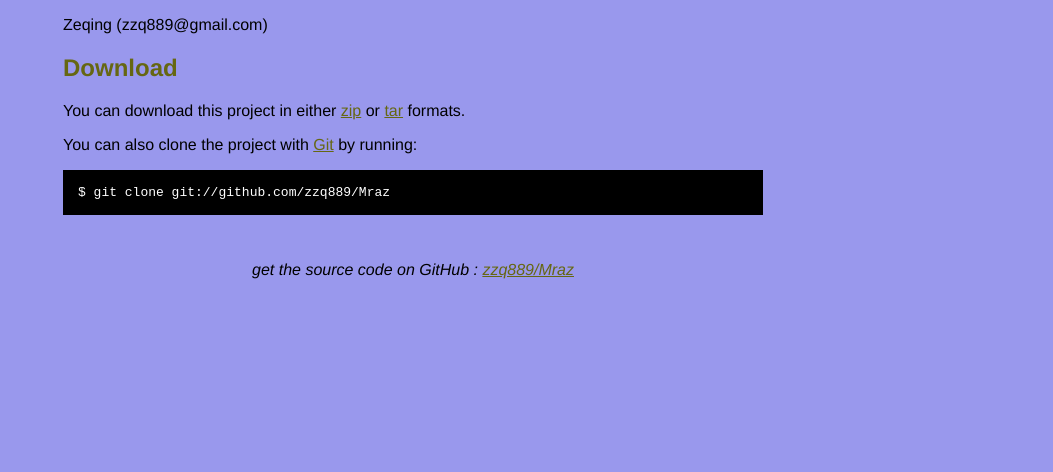
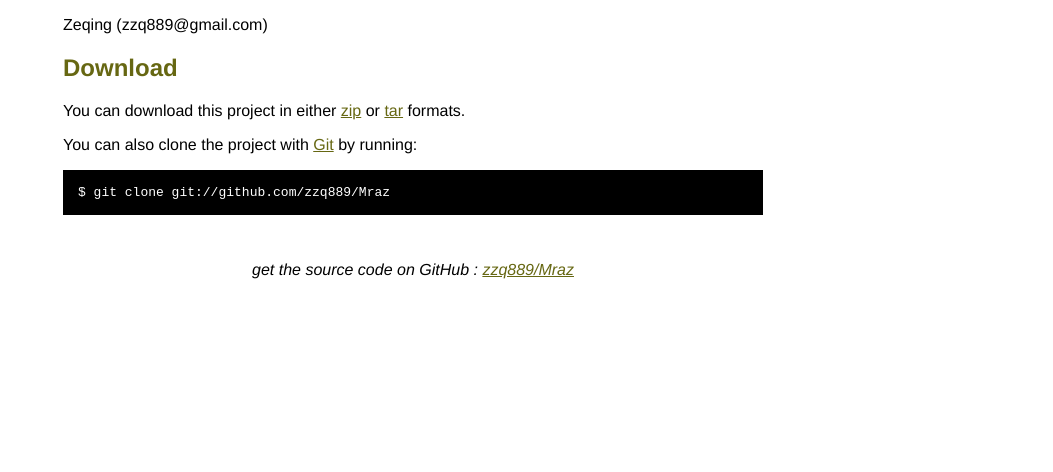
Before and after one commit to zzq889/Mraz, a plain HTML site: page index.html in a window 1280 px wide. Shown: the part 328-800 px from the top of the page, without its empty margins (227-1280 px from the left). Drawn offline with Linux system fonts and the light colour scheme.

Commit message:
change background

```diff
--- a/index.html
+++ b/index.html
@@ -8,7 +8,7 @@
   <style type="text/css">
     body {
       margin-top: 1.0em;
-      background-color: #9998ed;
+      background-color: #fff;
       font-family: Helvetica, Arial, FreeSans, san-serif;
       color: #000000;
     }
```
